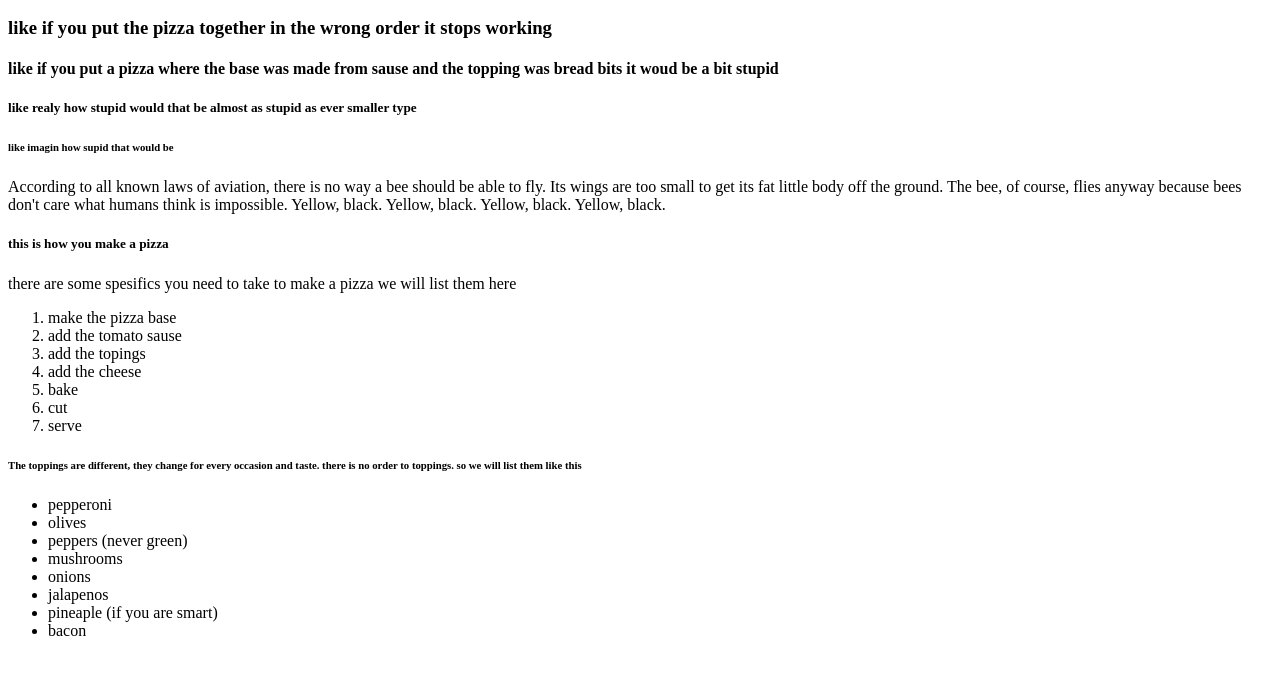
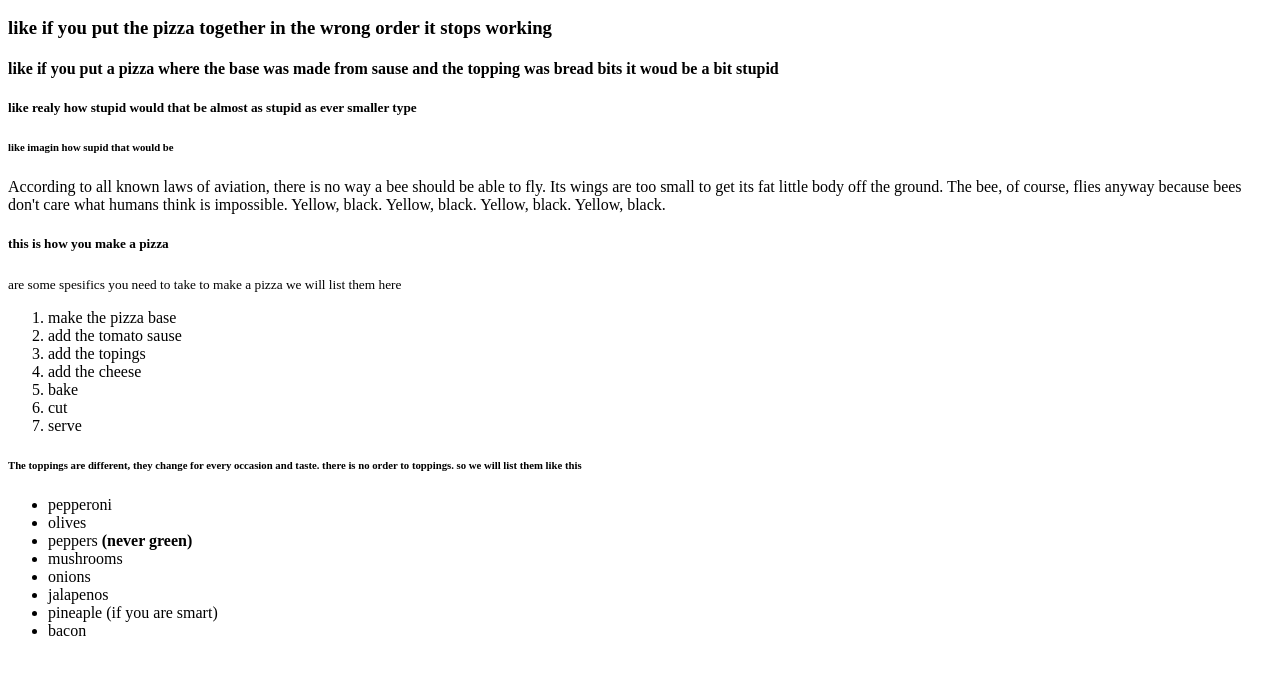
Before and after one commit to kalcifa/test2, a plain HTML site: page index.html in a window 1280 px wide. Shown: the part 110-784 px from the top of the page. Drawn offline with Linux system fonts and the light colour scheme.

Commit message:
Update index.html

```diff
--- a/index.html
+++ b/index.html
@@ -40,8 +40,8 @@
 
 
 <h5>this is how you make a pizza</h5>
-<p>there are some spesifics you need to take to make a pizza
- we will list them here</p>
+<p><small> are some spesifics you need to take to make a pizza
+ we will list them here</small></p>
 
 
 
@@ -61,7 +61,7 @@
  <ul>
     <li>pepperoni</li>
     <li>olives</li>
-    <li>peppers (never green)</li>
+    <li>peppers <strong>(never green)</strong></li>
     <li>mushrooms</li>
     <li>onions</li>
     <li>jalapenos</li>
```
